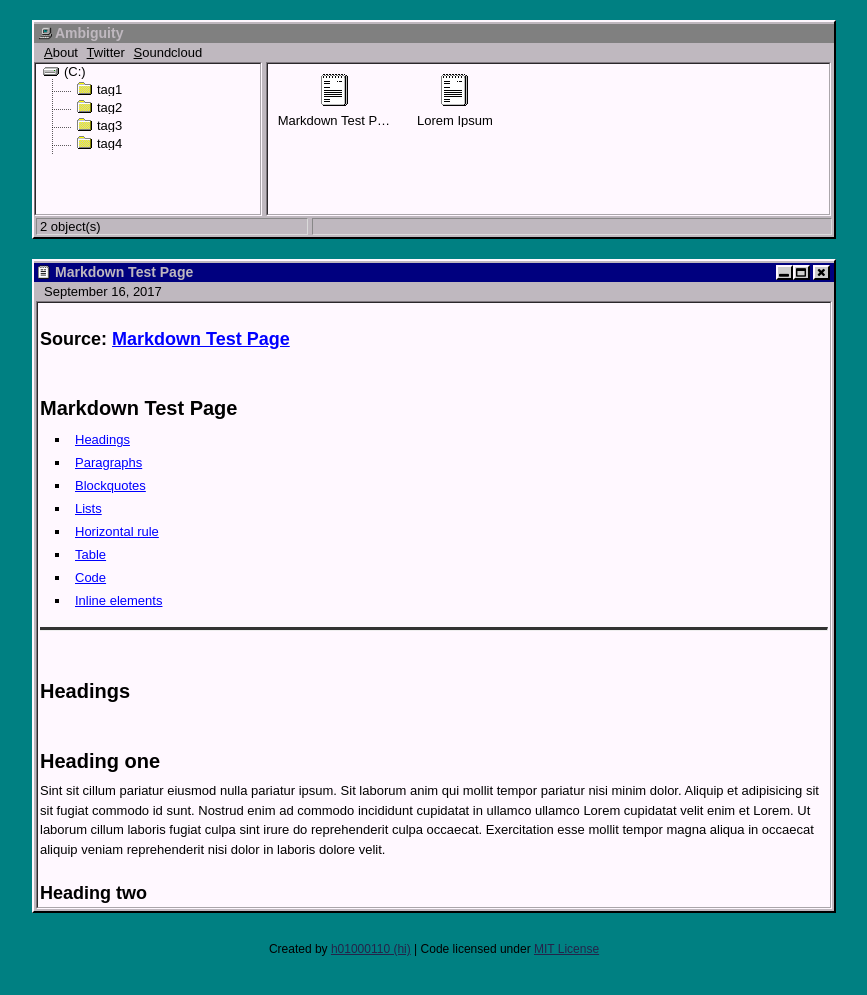
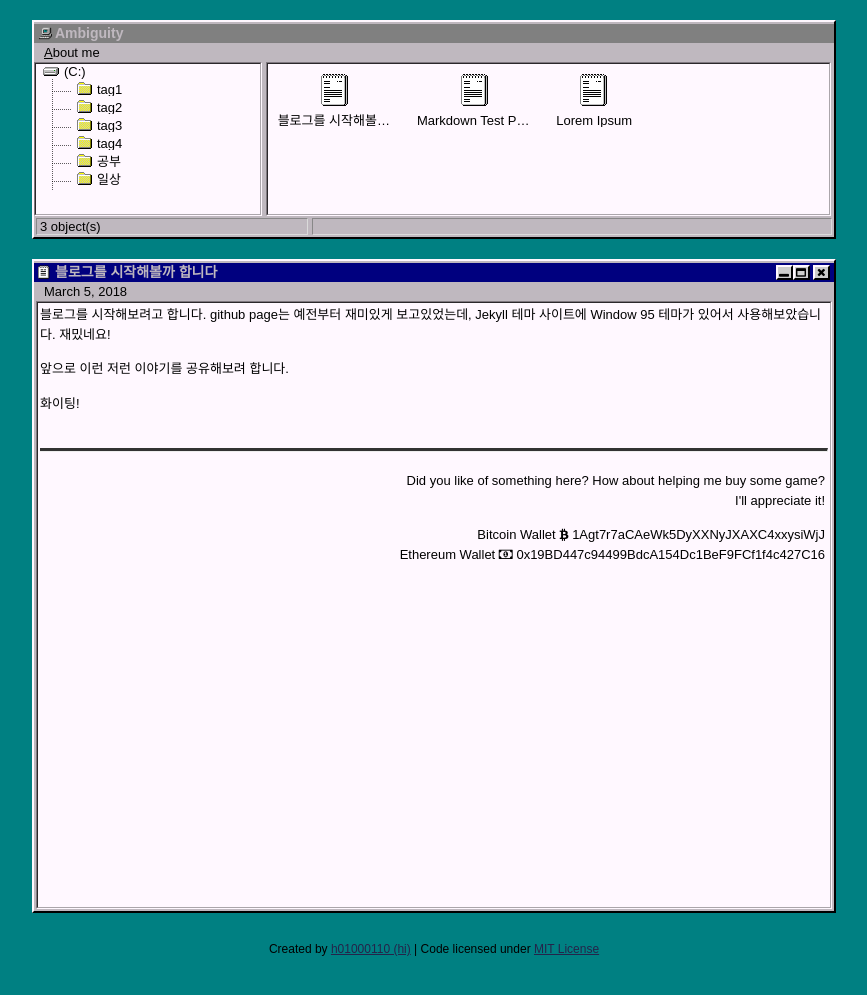
Before and after one commit to Red1144/red1144_old.github.io, a Jekyll site: the page built from _posts/2018-03-05-블로그를-시작해-볼까-합니다.md, in a window 1280 px wide. Shown: the top 995 px of the page, without its empty margins (206-1073 px from the left). Built offline with Jekyll 4.4.1, drawn with Linux system fonts in a browser that asks for light colours.

Commit message:
first posting

```diff
--- a/_includes/topbar.html
+++ b/_includes/topbar.html
@@ -1,5 +1,5 @@
 <ul class="topbar">
-	<a href="/me"><li><u>A</u>bout</li></a>
-	<a href="http://twitter.com/h01000110" target="_blank"><li><u>T</u>witter</li></a>
-	<a href="http://soundcloud.com/h01000110" target="_blank"><li><u>S</u>oundcloud</li></a>
+	<a href="/me"><li><u>A</u>bout me</li></a>
+	<!-- <a href="http://twitter.com/h01000110" target="_blank"><li><u>T</u>witter</li></a> -->
+	<!-- <a href="http://soundcloud.com/h01000110" target="_blank"><li><u>S</u>oundcloud</li></a> -->
 </ul>
--- /dev/null
+++ b/_posts/2018-03-05-블로그를-시작해-볼까-합니다.md
@@ -0,0 +1,13 @@
+---
+layout: default
+title: "블로그를 시작해볼까 합니다"
+tags: 일상 공부
+---
+
+블로그를 시작해보려고 합니다.
+github page는 예전부터 재미있게 보고있었는데, Jekyll 테마 사이트에 Window 95 테마가 있어서 사용해보았습니다.
+재밌네요!
+
+앞으로 이런 저런 이야기를 공유해보려 합니다.
+
+화이팅!
--- a/me/index.md
+++ b/me/index.md
@@ -1,6 +1,11 @@
 ---
-layout: me
-title: me
+layout: Red The Dragon
+title: I am Red
 ---
 
-Lorem ipsum dolor sit amet, consectetur adipiscing elit. Nulla lobortis placerat enim nec cursus. Ut et elit congue, facilisis dui id, efficitur velit. Integer faucibus velit varius arcu consectetur aliquam. Sed dui ante, euismod non malesuada vel, suscipit vel elit. Nullam tempor vehicula urna, sed dignissim ligula hendrerit in. Orci varius natoque penatibus et magnis dis parturient montes, nascetur ridiculus mus. Proin et nisi eget nunc vehicula posuere. Nam elementum finibus auctor. Suspendisse a mauris et arcu molestie egestas sed et dolor. Nullam ut est tristique, iaculis tortor non, viverra felis. Praesent a tincidunt tellus, eget congue eros. Mauris non libero nec ipsum ultricies tincidunt sit amet nec ante. Duis molestie sem at ligula rhoncus viverra. Pellentesque sit amet tortor euismod, rhoncus lacus a, sodales odio. Proin ac convallis ipsum. Cras tincidunt mollis consequat.
+Hi, I am Red. I am a web deveoper and love playing computer games.
+
+Playing...
+Tomclancy's The Division
+Durango(Mobile)
+etc.
```
Also changed, not shown: _posts/temp/2017-08-31-lorem-ipsum.md (renamed from _posts/2017-08-31-lorem-ipsum.md), _posts/temp/2017-09-16-markdown-test-page.md (renamed from _posts/2017-09-16-markdown-test-page.md).
